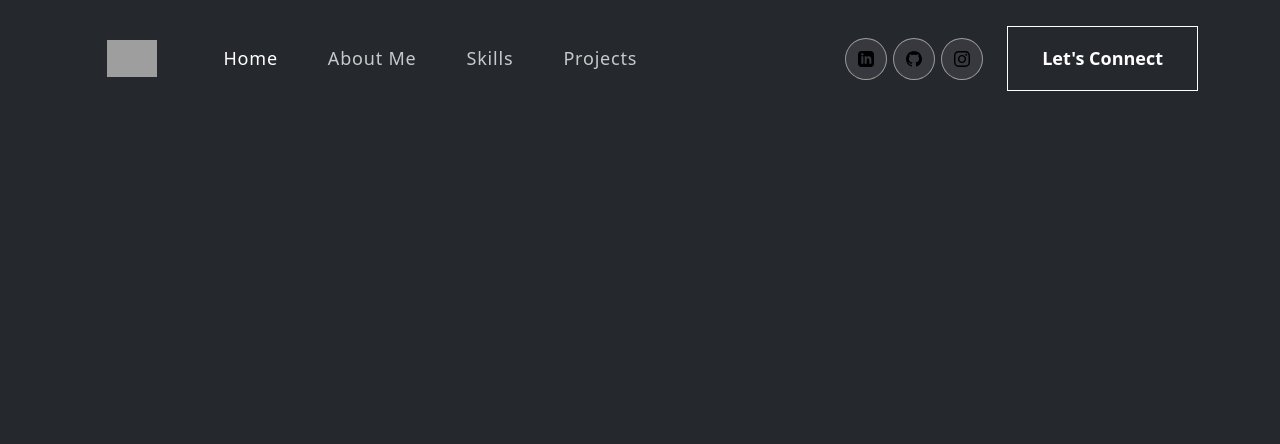
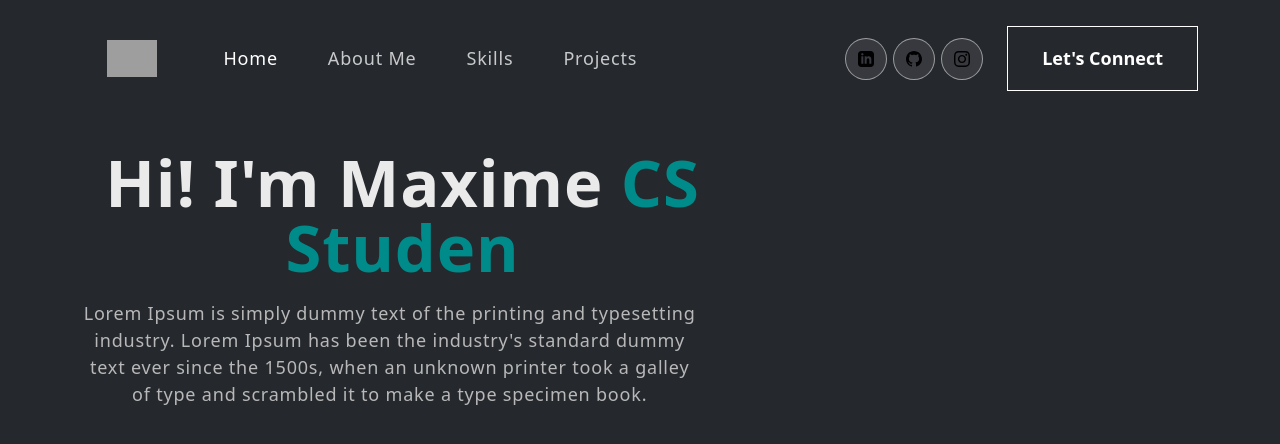
Before and after one commit to max-hagi/portfolio, a React (Create React App) app: page / in a window 1280 px wide. Shown: the top 444 px of the page. Built offline with nearby package versions, Linux system fonts and the light colour scheme; grey boxes are pictures that could not be loaded.

Commit message:
Homepage with animation added

```diff
--- a/package.json
+++ b/package.json
@@ -7,9 +7,11 @@
     "@testing-library/react": "^13.4.0",
     "@testing-library/user-event": "^13.5.0",
     "bootstrap": "^5.2.2",
+    "bootstrap-icons": "^1.10.2",
     "react": "^18.2.0",
     "react-bootstrap": "^2.6.0",
     "react-dom": "^18.2.0",
+    "react-on-screen": "^2.1.1",
     "react-scripts": "5.0.1",
     "web-vitals": "^2.1.4"
   },
--- a/src/App.js
+++ b/src/App.js
@@ -1,11 +1,13 @@
 import './App.css';
 import {NavBar} from "./components/NavBar";
+import {Banner} from "./components/Banner"
 import 'bootstrap/dist/css/bootstrap.min.css';
 
 function App() {
   return (
     <div className="App">
       <NavBar />
+      <Banner />
 
     </div>
   );
--- /dev/null
+++ b/src/components/Banner.css
@@ -0,0 +1,67 @@
+.banner {
+    margin-top: 0;
+    padding: 150px 0 100px 0;
+
+    background-position: top center;
+    background-size: cover;
+    background-repeat: no-repeat;
+}
+
+.banner h1 {
+    font-size: 65px;
+    font-weight: 700;
+    letter-spacing: 0.8px;
+    line-height: 1;
+    margin-bottom: 20px;
+    display: block;
+}
+.banner p {
+    color: #B8B8B8;
+    font-size: 18px;
+    letter-spacing: 0.8px;
+    line-height: 1.5em;
+    width: 96%;
+}
+.banner button {
+    color: #fff;
+    font-weight: 700;
+    font-size: 20px;
+    margin-top: 60px;
+    letter-spacing: 0.8px;
+    display: flex;
+    align-items: center;
+}
+.banner button svg {
+    font-size: 25px;
+    margin-left: 10px;
+    transition: 0.3s ease-in-out;
+    line-height: 1;
+}
+.banner button:hover svg {
+    margin-left: 25px;
+}
+.banner img {
+    animation: updown 3s linear infinite;
+}
+
+.rotating-purple {
+    color: blueviolet;
+}
+
+.rotating {
+    color: darkcyan;
+}
+@keyframes updown {
+    0% {
+        transform: translateY(-20px);
+    }
+    50% {
+        transform: translateY(20px);
+    }
+    100% {
+        transform: translateY(-20px);
+    }
+}
+.txt-rotate > .wrap {
+    border-right: 0.08em solid #666;
+}
--- /dev/null
+++ b/src/components/Banner.js
@@ -0,0 +1,77 @@
+import {Row, Col, Container} from "react-bootstrap";
+import {useState, useEffect} from "react";
+import TrackVisibility from "react-on-screen";
+import "./Banner.css"
+
+export const Banner = () => {
+
+    const [loopNum, setLoopNum] = useState(0);
+    const [isDeleting, setIsDeleting] = useState(false);
+    const [text, setText] = useState("");
+    const [delta, setDelta] = useState(300 - Math.random() * 100);
+    const [index, setIndex] = useState(1);
+    const [isWestern, setIsWestern] = useState(false);
+    const rotatingItems = ["CS Student", "Western University", "Software Dev"];
+    const period = 2000;
+
+    useEffect(() => {
+        let ticker = setInterval(() => {
+            tick();
+        }, delta);
+
+        return () => { clearInterval(ticker) };
+    }, [text])
+
+    const tick = () => {
+        let i = loopNum % rotatingItems.length;
+        let fullText = rotatingItems[i];
+        if (fullText===rotatingItems[1]) {setIsWestern(true);}
+        else{setIsWestern(false)}
+        let updatedText = isDeleting ? fullText.substring(0, text.length -1):fullText.substring(0, text.length+1);
+        setText(updatedText);
+
+        if (isDeleting) {
+            setDelta(prevDelta => prevDelta/2);
+        }
+
+        if (!isDeleting && updatedText === fullText) {
+            setIsDeleting(true);
+            setIndex(prevIndex => prevIndex - 1);
+            setDelta(period);
+        } else if (isDeleting && updatedText === "") {
+            setIsDeleting(false);
+            setLoopNum(loopNum+1);
+            setDelta(500);
+        } else {
+            setIndex(prevIndex => prevIndex + 1);
+        }
+    }
+
+
+    return (
+        <section className="banner" id="home">
+            <Container>
+                <Row className="align-items-center">
+                    <Col xs={12} md={6} xl={7}>
+                        <TrackVisibility>
+                            {({ isVisible }) =>
+                                <div className={isVisible ? "animate__animated animate__fadeIn" : ""}>
+                                    <h1>{"Hi! I'm Maxime "} <span className="txt-rotate" dataPeriod="1000" data-rotate='["CS Student", "Western University", "Software Dev"]'><span className={isWestern ? "rotating-purple":"rotating"}>{text}</span></span></h1>
+                                    <p>Lorem Ipsum is simply dummy text of the printing and typesetting industry. Lorem Ipsum has been the industry's standard dummy text ever since the 1500s, when an unknown printer took a galley of type and scrambled it to make a type specimen book.</p>
+                                </div>}
+                        </TrackVisibility>
+                    </Col>
+                    <Col xs={12} md={6} xl={5}>
+                        <TrackVisibility>
+                            {({ isVisible }) =>
+                                <div className={isVisible ? "animate__animated animate__zoomIn" : ""}>
+
+                                </div>}
+                        </TrackVisibility>
+                    </Col>
+                </Row>
+            </Container>
+        </section>
+
+    );
+}
--- a/src/components/NavBar.css
+++ b/src/components/NavBar.css
@@ -5,9 +5,10 @@
     top: 0;
     z-index: 9999;
     transition:  0.32s ease-in-out;
+    background-color: #25282d;
 }
 nav.navbar.scrolled {
-    padding: 0px 0;
+    padding: 0 0;
     background-color: #121212;
 }
 nav.navbar a.navbar-brand {
@@ -82,7 +83,7 @@
 }
 .navbar-text button::before {
     content: "";
-    width: 0%;
+    width: 0;
     height: 100%;
     position: absolute;
     background-color: #fff;
@@ -145,3 +146,9 @@
 nav.navbar .navbar-toggler[aria-expanded="true"] .navbar-toggler-icon {
     border-color: transparent;
 }
+
+.connect-btn {
+
+    margin-left: 12px;
+
+}
--- a/src/components/NavBar.js
+++ b/src/components/NavBar.js
@@ -7,7 +7,6 @@
 import iglogo from "../assets/instagram-icon.svg"
 import logo from "../assets/gamatatsu.webp"
 import "./NavBar.css"
-import NavDropdown from 'react-bootstrap/NavDropdown';
 
 
 export const NavBar = () =>{
@@ -54,7 +53,7 @@
                             <a href="https://github.com/max-hagi" target={"_blank"} rel="noreferrer"><img src={ghlogo} alt={"GitHub Logo"} /> </a>
                             <a href="https://www.instagram.com/max.hagi/" target={"_blank"} rel="noreferrer"><img src={iglogo} alt={"Instagram Logo"} /> </a>
                         </div>
-                        <button className="vvd" onClick={() => console.log("Connect")}><span>Let's Connect</span></button>
+                        <button className="connect-btn" onClick={() => console.log("Connect")}><span>Let's Connect</span></button>
                     </span>
                 </Navbar.Collapse>
             </Container>
```
Also changed, not shown: 1 other file (tests, documents, lock files or other folders).
